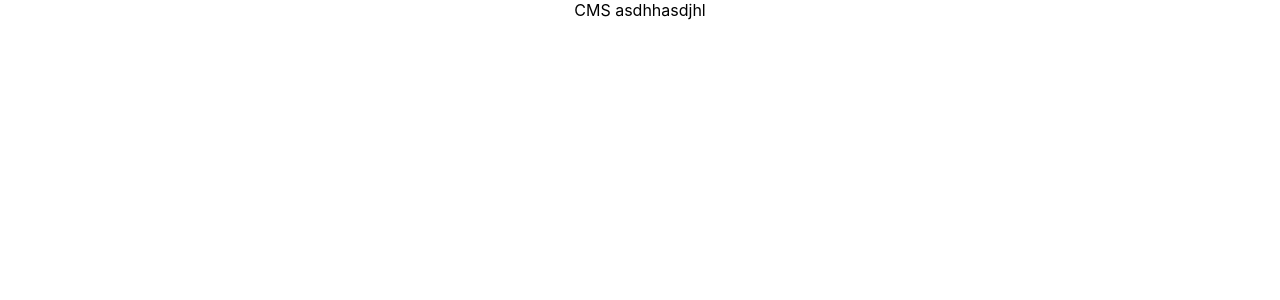
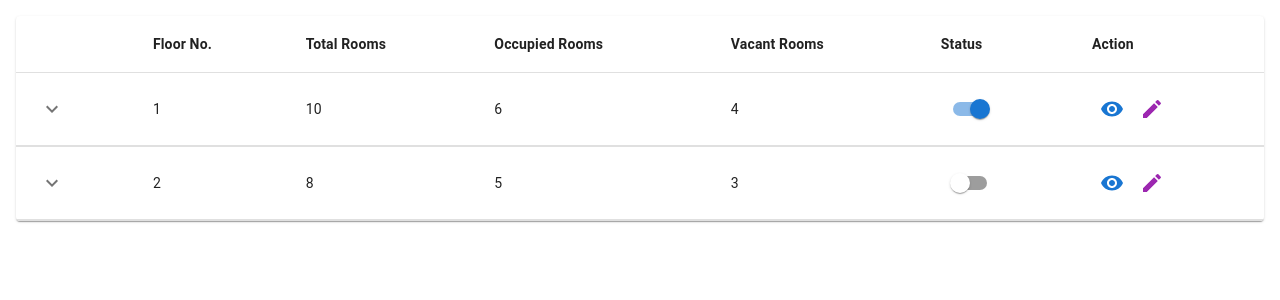
Before and after one commit to Adi-Mohanty/fe-cms, a React (Create React App) app: page / in a window 1280 px wide. Shown: the top 300 px of the page. Built offline with nearby package versions, Linux system fonts and the light colour scheme.

Commit message:
@first commit

```diff
--- a/package.json
+++ b/package.json
@@ -5,6 +5,7 @@
   "dependencies": {
     "@emotion/react": "^11.14.0",
     "@emotion/styled": "^11.14.0",
+    "@mui/icons-material": "^7.0.2",
     "@mui/material": "^7.0.2",
     "@testing-library/dom": "^10.4.0",
     "@testing-library/jest-dom": "^6.6.3",
--- a/src/App.js
+++ b/src/App.js
@@ -1,7 +1,11 @@
 import "./App.css";
-
+import ManagerDashboard from "./pages/manager/ManagerDashboard";
 function App() {
-  return <div className="App">CMS asdhhasdjhl</div>;
+  return (
+    <div className="App">
+      <ManagerDashboard />
+    </div>
+  );
 }
 
 export default App;
--- /dev/null
+++ b/src/pages/manager/ManagerDashboard.js
@@ -0,0 +1,170 @@
+import React, { useState } from "react";
+import {
+  Table,
+  TableBody,
+  TableCell,
+  TableContainer,
+  TableHead,
+  TableRow,
+  Paper,
+  IconButton,
+  Collapse,
+  Switch,
+  Box,
+} from "@mui/material";
+import {
+  KeyboardArrowDown,
+  KeyboardArrowUp,
+  Visibility,
+  Edit,
+} from "@mui/icons-material";
+
+const dummyData = [
+  {
+    floor: 1,
+    totalRooms: 10,
+    occupiedRooms: 6,
+    vacantRooms: 4,
+    status: true,
+    companies: [
+      {
+        name: "Company A",
+        occupied: 3,
+        onboardDate: "2024-01-01",
+        rent: "$3000",
+        outstanding: "$500",
+        maintenance: "$200",
+      },
+      {
+        name: "Company B",
+        occupied: 3,
+        onboardDate: "2024-03-15",
+        rent: "$2500",
+        outstanding: "$0",
+        maintenance: "$150",
+      },
+    ],
+  },
+  {
+    floor: 2,
+    totalRooms: 8,
+    occupiedRooms: 5,
+    vacantRooms: 3,
+    status: false,
+    companies: [
+      {
+        name: "Company C",
+        occupied: 5,
+        onboardDate: "2024-02-10",
+        rent: "$4000",
+        outstanding: "$800",
+        maintenance: "$250",
+      },
+    ],
+  },
+];
+
+function Row({ row }) {
+  const [open, setOpen] = useState(false);
+  const [floorStatus, setFloorStatus] = useState(row.status);
+
+  return (
+    <>
+      <TableRow>
+        <TableCell>
+          <IconButton onClick={() => setOpen(!open)}>
+            {open ? <KeyboardArrowUp /> : <KeyboardArrowDown />}
+          </IconButton>
+        </TableCell>
+        <TableCell>{row.floor}</TableCell>
+        <TableCell>{row.totalRooms}</TableCell>
+        <TableCell>{row.occupiedRooms}</TableCell>
+        <TableCell>{row.vacantRooms}</TableCell>
+        <TableCell>
+          <Switch
+            checked={floorStatus}
+            onChange={() => setFloorStatus(!floorStatus)}
+            color="primary"
+          />
+        </TableCell>
+        <TableCell>
+          <IconButton color="primary">
+            <Visibility />
+          </IconButton>
+          <IconButton color="secondary">
+            <Edit />
+          </IconButton>
+        </TableCell>
+      </TableRow>
+      <TableRow>
+        <TableCell style={{ paddingBottom: 0, paddingTop: 0 }} colSpan={7}>
+          <Collapse in={open} timeout="auto" unmountOnExit>
+            <Table size="small" aria-label="companies">
+              <TableHead>
+                <TableRow>
+                  <TableCell sx={{ fontWeight: "bold" }}>
+                    Company Name
+                  </TableCell>
+                  <TableCell sx={{ fontWeight: "bold" }}>
+                    Rooms Occupied
+                  </TableCell>
+                  <TableCell sx={{ fontWeight: "bold" }}>
+                    Onboard Date
+                  </TableCell>
+                  <TableCell sx={{ fontWeight: "bold" }}>
+                    Monthly Rent
+                  </TableCell>
+                  <TableCell sx={{ fontWeight: "bold" }}>
+                    Current Outstanding
+                  </TableCell>
+                  <TableCell sx={{ fontWeight: "bold" }}>
+                    Maintenance Cost
+                  </TableCell>
+                </TableRow>
+              </TableHead>
+              <TableBody>
+                {row.companies.map((company, index) => (
+                  <TableRow key={index}>
+                    <TableCell>{company.name}</TableCell>
+                    <TableCell>{company.occupied}</TableCell>
+                    <TableCell>{company.onboardDate}</TableCell>
+                    <TableCell>{company.rent}</TableCell>
+                    <TableCell>{company.outstanding}</TableCell>
+                    <TableCell>{company.maintenance}</TableCell>
+                  </TableRow>
+                ))}
+              </TableBody>
+            </Table>
+          </Collapse>
+        </TableCell>
+      </TableRow>
+    </>
+  );
+}
+
+export default function ManagerDashboard() {
+  return (
+    <Box p={2}>
+      <TableContainer component={Paper}>
+        <Table>
+          <TableHead>
+            <TableRow>
+              <TableCell />
+              <TableCell sx={{ fontWeight: "bold" }}>Floor No.</TableCell>
+              <TableCell sx={{ fontWeight: "bold" }}>Total Rooms</TableCell>
+              <TableCell sx={{ fontWeight: "bold" }}>Occupied Rooms</TableCell>
+              <TableCell sx={{ fontWeight: "bold" }}>Vacant Rooms</TableCell>
+              <TableCell sx={{ fontWeight: "bold" }}>Status</TableCell>
+              <TableCell sx={{ fontWeight: "bold" }}>Action</TableCell>
+            </TableRow>
+          </TableHead>
+          <TableBody>
+            {dummyData.map((row, index) => (
+              <Row key={index} row={row} />
+            ))}
+          </TableBody>
+        </Table>
+      </TableContainer>
+    </Box>
+  );
+}
```
Also changed, not shown: 1 other file (tests, documents, lock files or other folders).
